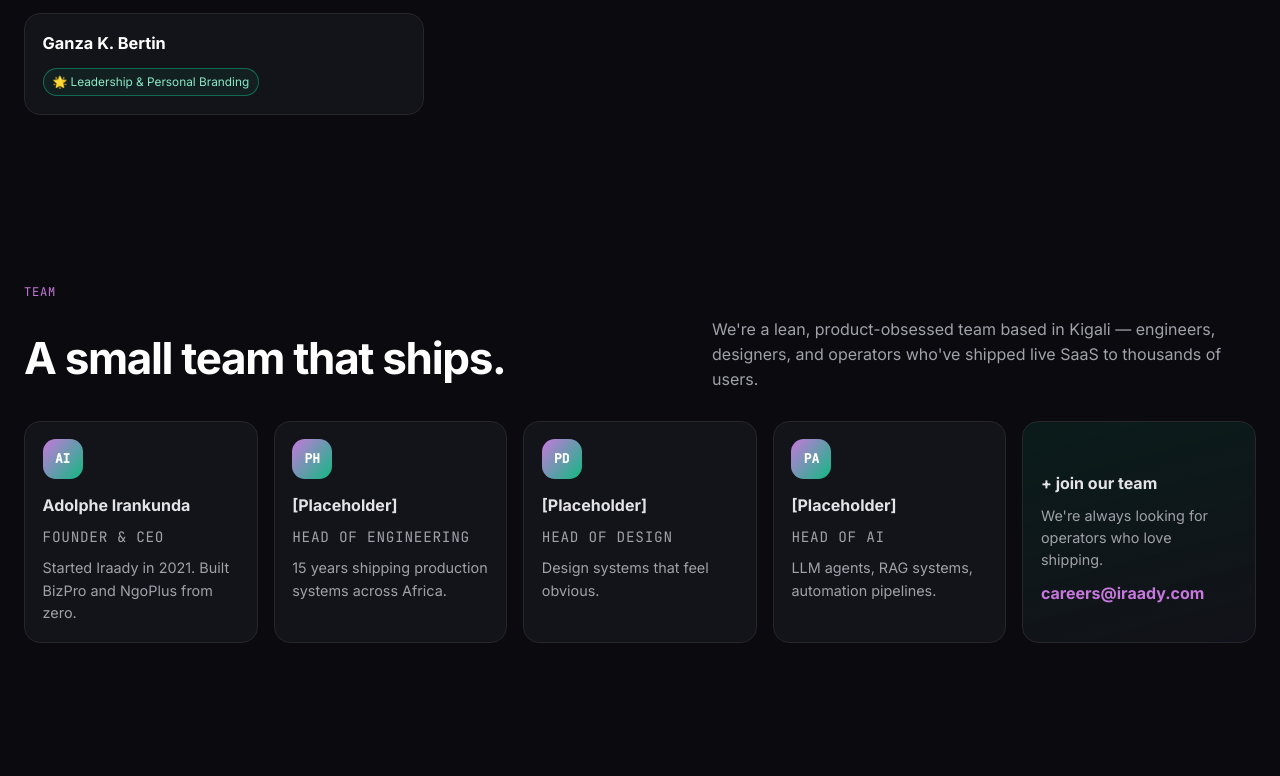
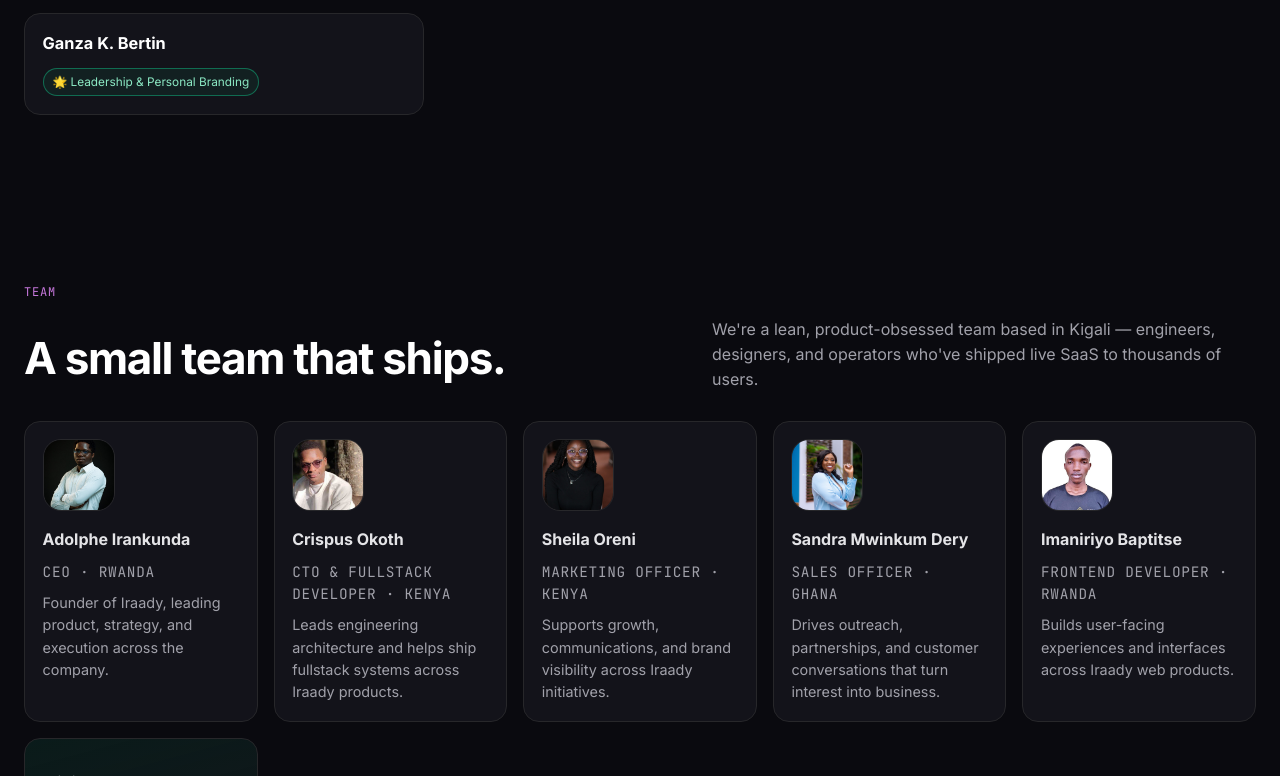
Before and after one commit to Adolphe350/iraady-global, a plain HTML site: page index.html in a window 1280 px wide. Shown: the part 11224-12000 px from the top of the page. Drawn offline with Linux system fonts and the light colour scheme.

Commit message:
Add Iraady team members and photos

```diff
--- a/index.html
+++ b/index.html
@@ -326,28 +326,34 @@
         </div>
         <div class="team-grid">
           <article class="team-card">
-            <span class="team-avatar">AI</span>
+            <img class="team-photo" src="assets/team/adolphe-irankunda.jpg" alt="Adolphe Irankunda" />
             <h3>Adolphe Irankunda</h3>
-            <p class="team-role">Founder &amp; CEO</p>
-            <p>Started Iraady in 2021. Built BizPro and NgoPlus from zero.</p>
+            <p class="team-role">CEO · Rwanda</p>
+            <p>Founder of Iraady, leading product, strategy, and execution across the company.</p>
           </article>
           <article class="team-card">
-            <span class="team-avatar">PH</span>
-            <h3>[Placeholder]</h3>
-            <p class="team-role">Head of Engineering</p>
-            <p>15 years shipping production systems across Africa.</p>
+            <img class="team-photo" src="assets/team/crispus-okoth.jpg" alt="Crispus Okoth" />
+            <h3>Crispus Okoth</h3>
+            <p class="team-role">CTO &amp; Fullstack Developer · Kenya</p>
+            <p>Leads engineering architecture and helps ship fullstack systems across Iraady products.</p>
           </article>
           <article class="team-card">
-            <span class="team-avatar">PD</span>
-            <h3>[Placeholder]</h3>
-            <p class="team-role">Head of Design</p>
-            <p>Design systems that feel obvious.</p>
+            <img class="team-photo" src="assets/team/sheila-oreni.jpg" alt="Sheila Oreni" />
+            <h3>Sheila Oreni</h3>
+            <p class="team-role">Marketing Officer · Kenya</p>
+            <p>Supports growth, communications, and brand visibility across Iraady initiatives.</p>
           </article>
           <article class="team-card">
-            <span class="team-avatar">PA</span>
-            <h3>[Placeholder]</h3>
-            <p class="team-role">Head of AI</p>
-            <p>LLM agents, RAG systems, automation pipelines.</p>
+            <img class="team-photo" src="assets/team/sandra-mwinkum-dery.jpg" alt="Sandra Mwinkum Dery" />
+            <h3>Sandra Mwinkum Dery</h3>
+            <p class="team-role">Sales Officer · Ghana</p>
+            <p>Drives outreach, partnerships, and customer conversations that turn interest into business.</p>
+          </article>
+          <article class="team-card">
+            <img class="team-photo" src="assets/team/imaniiriyo-baptitse.jpg" alt="Imaniriyo Baptitse" />
+            <h3>Imaniriyo Baptitse</h3>
+            <p class="team-role">Frontend Developer · Rwanda</p>
+            <p>Builds user-facing experiences and interfaces across Iraady web products.</p>
           </article>
           <article class="team-card team-join">
             <h3>+ join our team</h3>
--- a/styles.css
+++ b/styles.css
@@ -746,17 +746,14 @@
   padding: 1.1rem;
 }
 
-.team-avatar {
-  width: 2.5rem;
-  height: 2.5rem;
-  border-radius: 0.8rem;
-  display: grid;
-  place-items: center;
-  font-family: "JetBrains Mono", monospace;
-  font-size: 0.8rem;
-  font-weight: 700;
-  color: #ffffff;
-  background: linear-gradient(130deg, var(--violet), var(--emerald));
+.team-photo {
+  width: 72px;
+  height: 72px;
+  border-radius: 18px;
+  object-fit: cover;
+  display: block;
+  margin-bottom: 1rem;
+  border: 1px solid var(--border);
 }
 
 .team-card h3 {
```
Also changed, not shown: assets/team/adolphe-irankunda.jpg (added), assets/team/crispus-okoth.jpg (added), assets/team/imaniiriyo-baptitse.jpg (added), assets/team/sandra-mwinkum-dery.jpg (added), assets/team/sheila-oreni.jpg (added).
